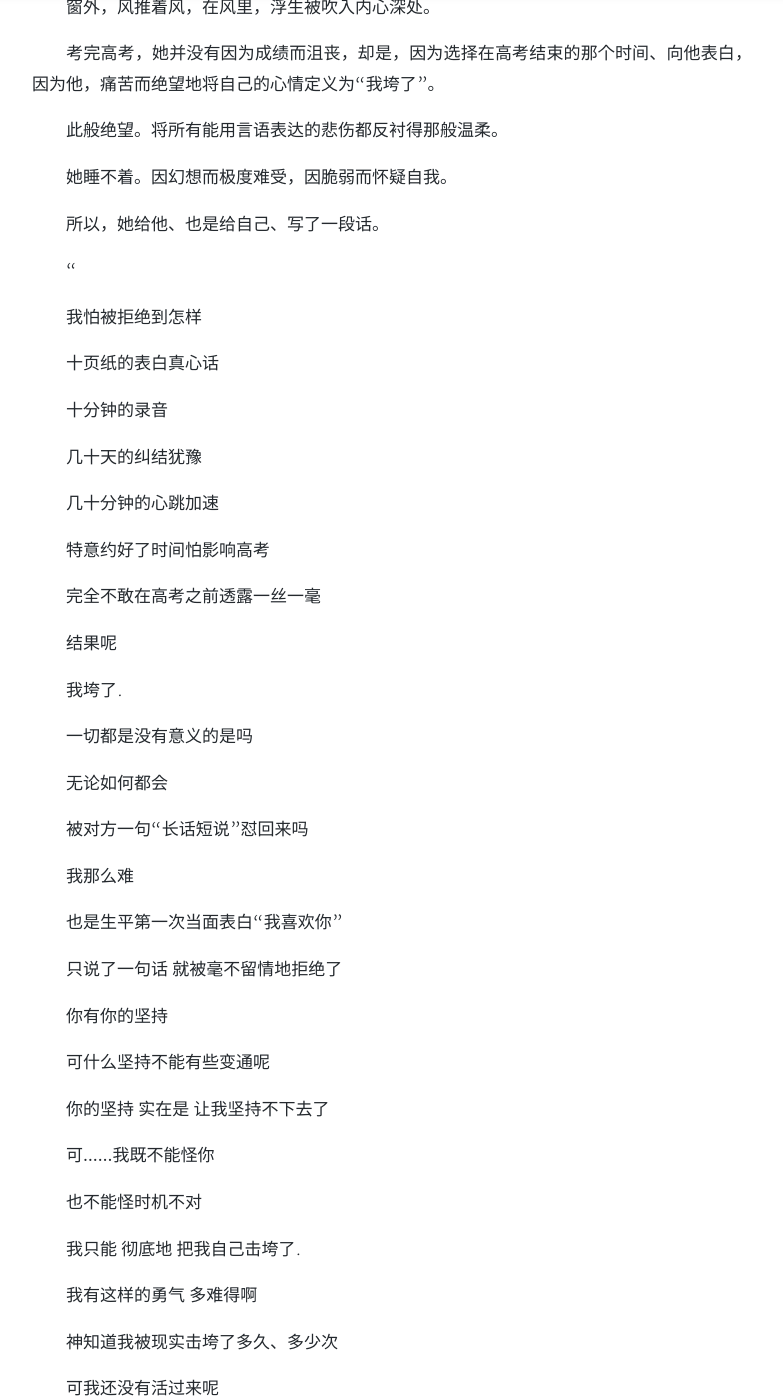
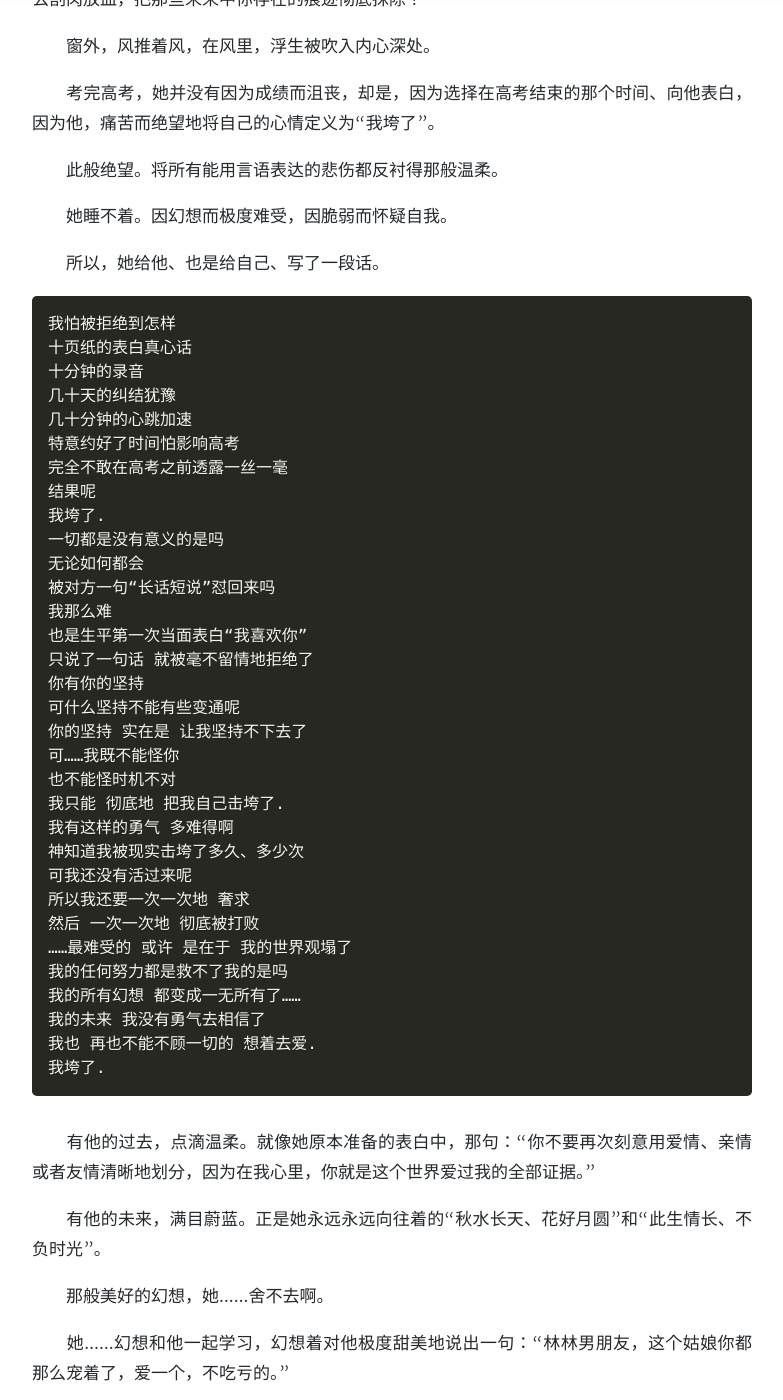
Before and after one commit to flora715/flora715.github.io, a Jekyll site: the page built from _posts/2020-08-09-林间浮生.md, in a window 1280 px wide and 1400 px high, scrolled down 15053 px. Shown: the whole window, without its empty margins (248-1031 px from the left). Built offline with Jekyll 4.4.1, drawn with Linux system fonts in a browser that asks for light colours; nearby versions of some CDN libraries; a style sheet for code colours, icons or effects is not loaded; some of the changed text lies outside the part shown.

Commit message:
修改文件: _posts/2020-08-09-林间浮生.md

````diff
--- a/_posts/2020-08-09-林间浮生.md
+++ b/_posts/2020-08-09-林间浮生.md
@@ -199,7 +199,7 @@
 
 　　——
 
-　　“”解剖课的老师忽然抛出一个问题。
+　　“哪位同学能回答一下洋地黄中毒的临床表现？”上内科课的老师忽然抛出一个问题。
 
 　　浮生望向身边的林林，林林仍是云淡风轻的神情，故作不经意地在她的笔记上指了一个位置。
 
@@ -209,7 +209,7 @@
 
 　　林林自然明白她的犹豫，手放在桌面下打开手机备忘录，然后打了几个字：想举手的话，不用害怕。
 
-　　浮生看到这句话，心中因为他的理解而感到温暖，然后，深吸一口气，大着胆子举起了手：“”
+　　浮生看到这句话，心中因为他的理解而感到温暖，然后，深吸一口气，大着胆子举起了手：“洋地黄中毒的临床表现有：胃肠道反应，常见为食欲缺乏、恶心、呕吐、腹痛等；心律失常，即心律忽然转变或房性心动过速伴传导阻滞，这一依据极为重要；神经系统表现有头痛、失眠甚至意识障碍；也表现在视觉改变，视物模糊、黄视、绿视或复视。”
 
 　　老师向她点点头，投来赞许的目光：“不错，继续努力。”
 
@@ -233,9 +233,11 @@
 
 ## CHAPTER 3
 
-    你从容拦阻了我的茫然，我的勇气在这瞬间点燃。
-    ……为你勇敢，为你变得强悍，为你学会承担，陪你把未来走完。
-    路途很长，我不投降。       ——《胆小鬼》
+    你从容拦阻了我的茫然，
+	我的勇气在这瞬间点燃。
+    ……为你勇敢，为你变得强悍，
+	为你学会承担，陪你把未来走完。
+    路途很长，我不投降。  ——《胆小鬼》
 
 
 　　又是一个夏天，又是一阵蝉鸣。
@@ -522,73 +525,40 @@
 
 　　所以，她给他、也是给自己、写了一段话。
 
-　　“
-
-　　我怕被拒绝到怎样
-
-　　十页纸的表白真心话
-
-　　十分钟的录音
-
-　　几十天的纠结犹豫
-
-　　几十分钟的心跳加速
-
-　　特意约好了时间怕影响高考
-
-　　完全不敢在高考之前透露一丝一毫
-
-　　结果呢
-
-　　我垮了.
-
-　　一切都是没有意义的是吗
-
-　　无论如何都会
-
-　　被对方一句“长话短说”怼回来吗
-
-　　我那么难
-
-　　也是生平第一次当面表白“我喜欢你”
-
-　　只说了一句话 就被毫不留情地拒绝了
-
-　　你有你的坚持
-
-　　可什么坚持不能有些变通呢
-
-　　你的坚持 实在是 让我坚持不下去了
-
-　　可……我既不能怪你
-
-　　也不能怪时机不对
-
-　　我只能 彻底地 把我自己击垮了.
-
-　　我有这样的勇气 多难得啊
-
-　　神知道我被现实击垮了多久、多少次
-
-　　可我还没有活过来呢
-
-　　所以我还要一次一次地 奢求
-
-　　然后 一次一次地 彻底被打败
-
-　　……最难受的 或许 是在于 我的世界观塌了
-
-　　我的任何努力都是救不了我的是吗
-
-　　我的所有幻想 都变成一无所有了……
-
-　　我的未来 我没有勇气去相信了
-
-　　我也 再也不能不顾一切的 想着去爱.
-
-　　我垮了.
-
-　　”
+```
+我怕被拒绝到怎样
+十页纸的表白真心话
+十分钟的录音
+几十天的纠结犹豫
+几十分钟的心跳加速
+特意约好了时间怕影响高考
+完全不敢在高考之前透露一丝一毫
+结果呢
+我垮了.
+一切都是没有意义的是吗
+无论如何都会
+被对方一句“长话短说”怼回来吗
+我那么难
+也是生平第一次当面表白“我喜欢你”
+只说了一句话 就被毫不留情地拒绝了
+你有你的坚持
+可什么坚持不能有些变通呢
+你的坚持 实在是 让我坚持不下去了
+可……我既不能怪你
+也不能怪时机不对
+我只能 彻底地 把我自己击垮了.
+我有这样的勇气 多难得啊
+神知道我被现实击垮了多久、多少次
+可我还没有活过来呢
+所以我还要一次一次地 奢求
+然后 一次一次地 彻底被打败
+……最难受的 或许 是在于 我的世界观塌了
+我的任何努力都是救不了我的是吗
+我的所有幻想 都变成一无所有了……
+我的未来 我没有勇气去相信了
+我也 再也不能不顾一切的 想着去爱.
+我垮了.
+```
 
 　　有他的过去，点滴温柔。就像她原本准备的表白中，那句：“你不要再次刻意用爱情、亲情或者友情清晰地划分，因为在我心里，你就是这个世界爱过我的全部证据。”
 
````
Also changed, not shown: other parts of _posts/2020-08-09-林间浮生.md (+4 -1 lines).
